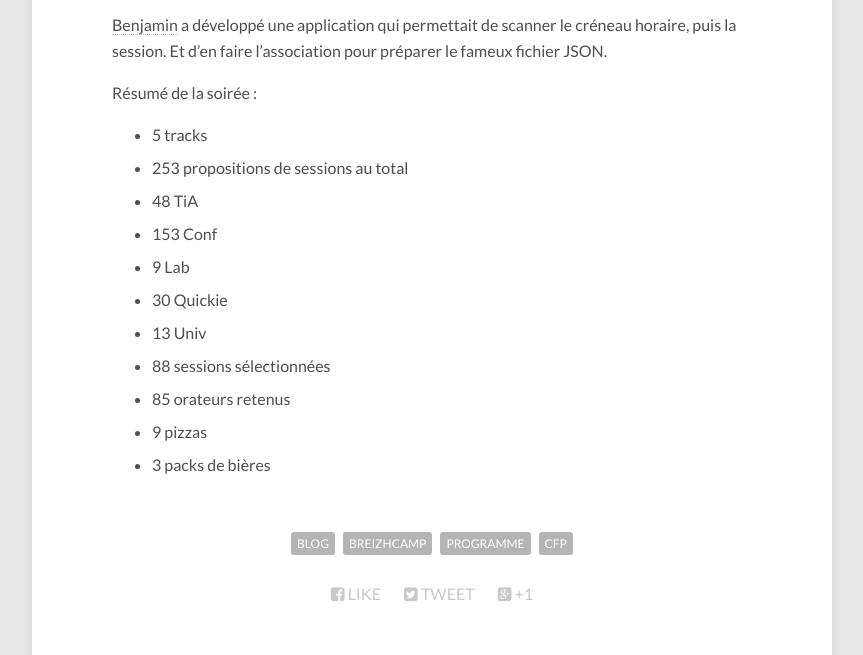
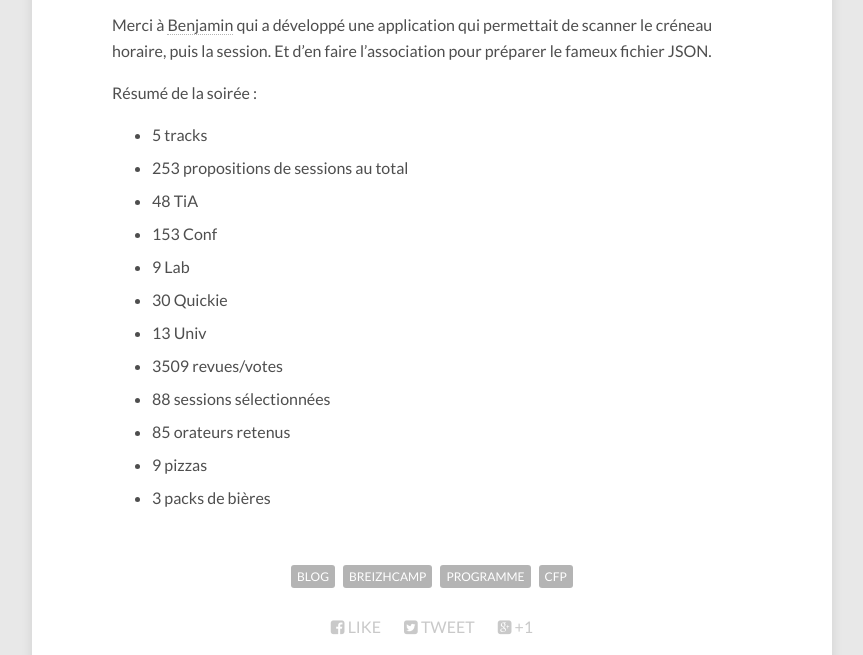
Before and after one commit to breizhcamp/blog, a Jekyll site: the page built from _posts/2016-02-22-Programmation.markdown, in a window 1280 px wide and 900 px high, scrolled down 3044 px, cut to the strip 245-900 px from the top of the window. Shown: the whole strip, without its empty margins (208-1071 px from the left). Built offline with Jekyll 4.4.1, drawn with Linux system fonts in a browser that asks for light colours; nearby versions of some CDN libraries; comment, search, counter and statistics services are not loaded.

Commit message:
Fix & add
Merci à Benjamin qui a développé

Add :
3509 revues/votes

```diff
--- a/_posts/2016-02-22-Programmation.markdown
+++ b/_posts/2016-02-22-Programmation.markdown
@@ -68,9 +68,9 @@ Mais à quoi cela peut-il bien servir ? Le plus simple est de regarder la vidéo
 
 <iframe width="560" height="315" src="https://www.youtube.com/embed/14w8r41w5Dc" frameborder="0" allowfullscreen></iframe>
 
-[Benjamin](https://twitter.com/OkazariBzh) a développé une application qui
-permettait de scanner le créneau horaire, puis la session. Et d'en faire
-l'association pour préparer le fameux fichier JSON.
+Merci à [Benjamin](https://twitter.com/OkazariBzh) qui a développé une
+application qui permettait de scanner le créneau horaire, puis la session. Et
+d'en faire l'association pour préparer le fameux fichier JSON.
 
 Résumé de la soirée :
 
@@ -81,6 +81,7 @@ Résumé de la soirée :
 - 9 Lab
 - 30 Quickie
 - 13 Univ
+- 3509 revues/votes
 - 88 sessions sélectionnées
 - 85 orateurs retenus
 - 9 pizzas
```
